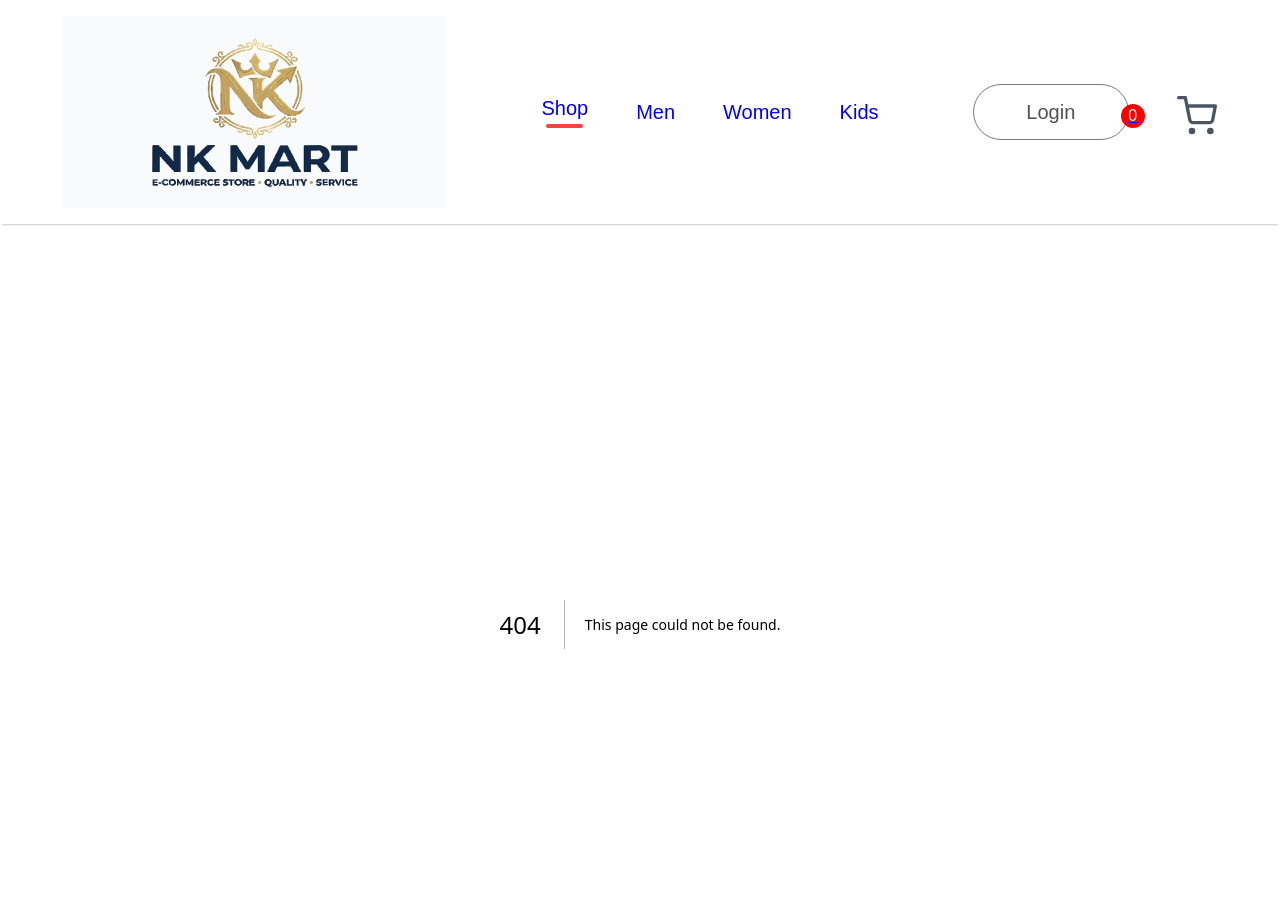
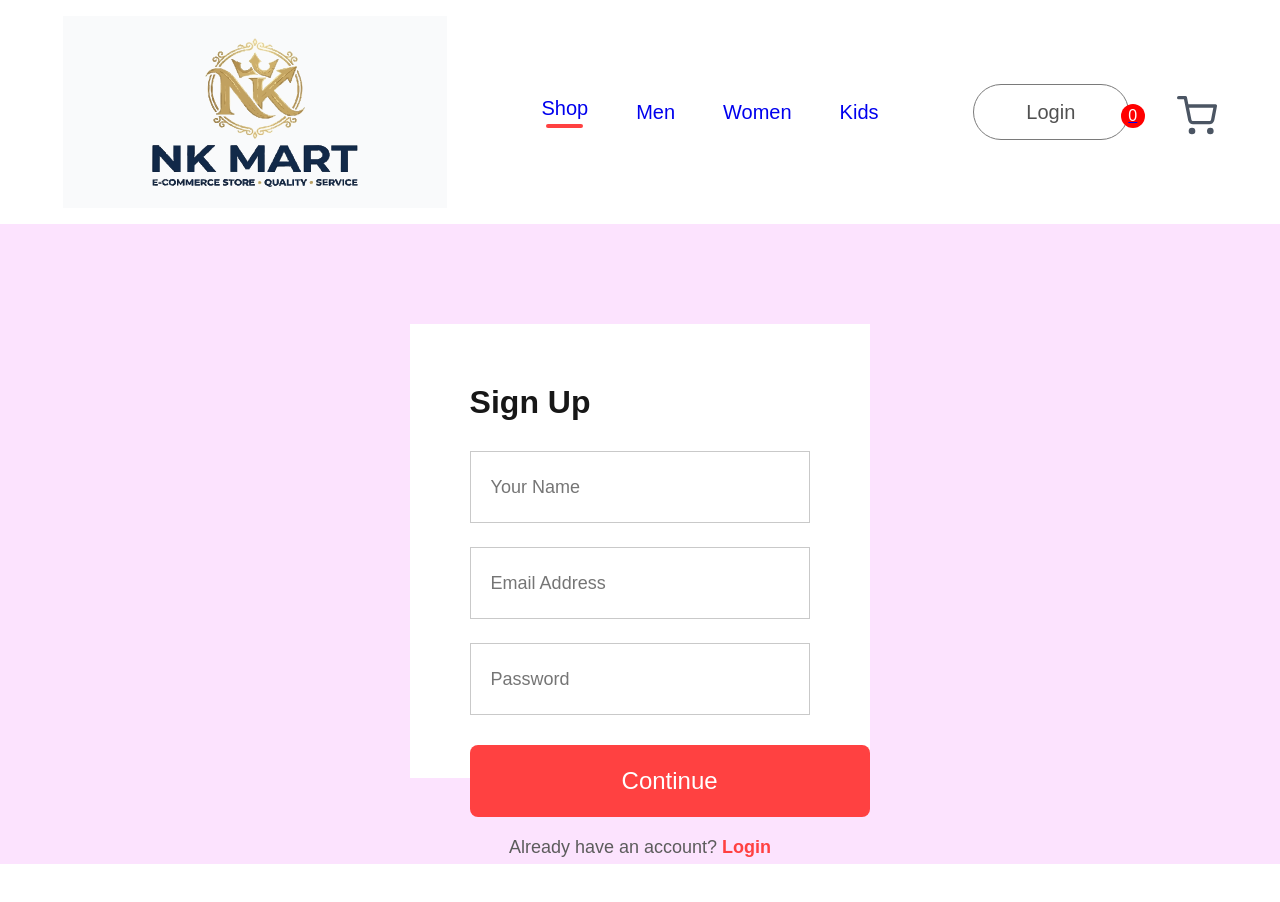
Before and after one commit to imNKsid/eCommerce_NextJS, a Next.js app: page /login in a window 1280 px wide. Before the commit this address had no page. Shown: the top 902 px of the page. After the commit the page ends 864 px from the top, so only its background shows below. Built offline with nearby package versions, Linux system fonts and the light colour scheme.

Commit message:
Login route added

```diff
--- /dev/null
+++ b/src/app/login/page.tsx
@@ -0,0 +1,7 @@
+import LoginSignup from "@/pages/login-signup/LoginSignup";
+
+const Login = () => {
+  return <LoginSignup />;
+};
+
+export default Login;
```
